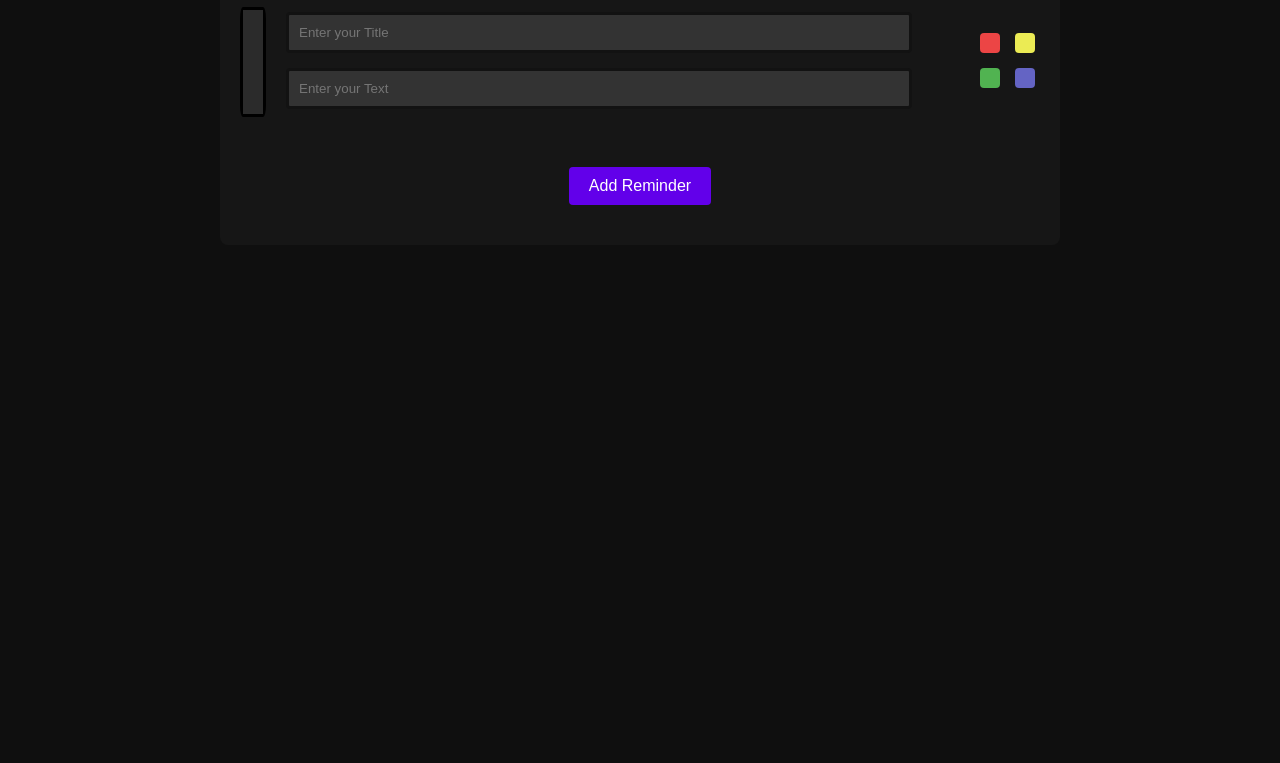
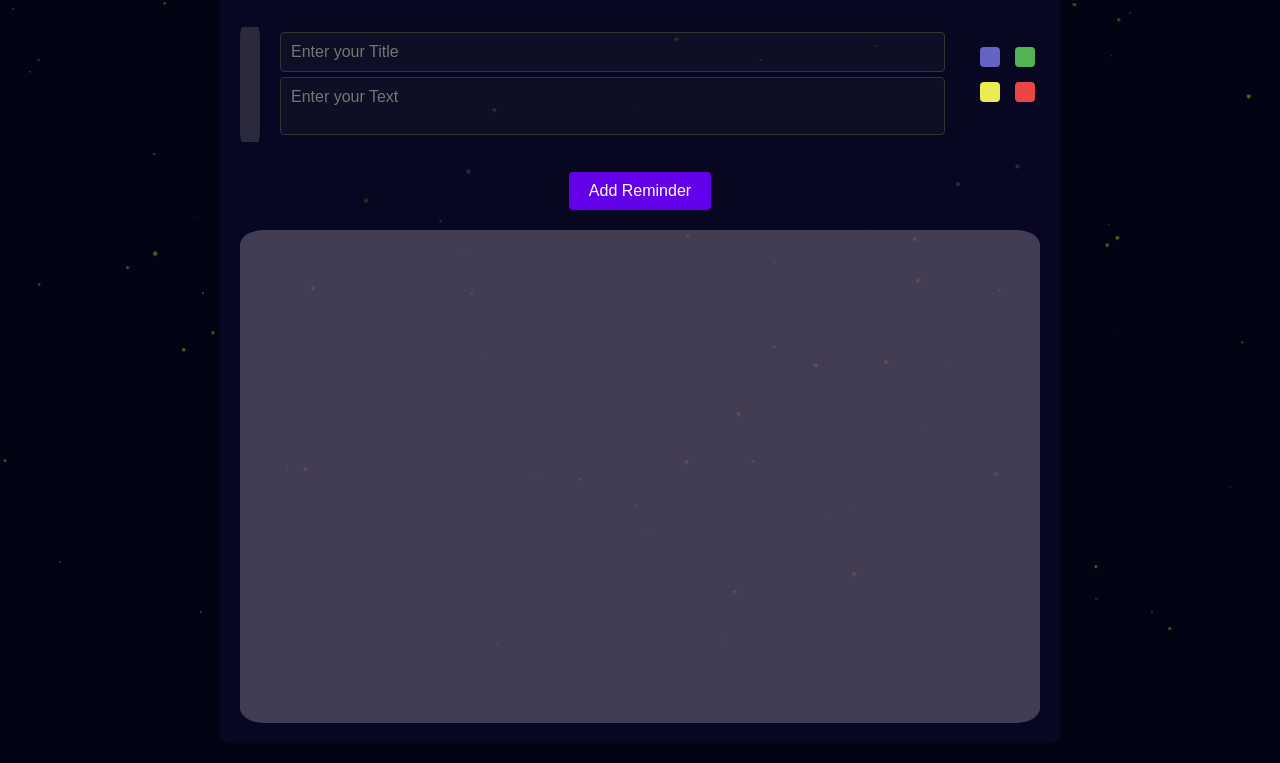
Before and after one commit to NopeGuy/rememberingsV2, a plain HTML site: page public/index.html in a window 1280 px wide. Shown: the part 151-914 px from the top of the page. Before the commit the page ends 800 px from the top, so only its background shows below. Drawn offline with nearby package versions, Linux system fonts and the light colour scheme; no server answers.

Commit message:
Pretty works now

```diff
--- a/public/app.js
+++ b/public/app.js
@@ -1,8 +1,7 @@
 import { initializeApp } from "https://www.gstatic.com/firebasejs/9.6.1/firebase-app.js";
-import { getFirestore, collection, doc, addDoc, deleteDoc, getDocs } from "https://www.gstatic.com/firebasejs/9.6.1/firebase-firestore.js";
+import { getFirestore, collection, doc, addDoc, deleteDoc, getDocs, query, where } from "https://www.gstatic.com/firebasejs/9.6.1/firebase-firestore.js";
 
 const firebaseConfig = {
-
 };
 
 // Initialize Firebase
@@ -24,11 +23,7 @@ let selectedTag = ''; // Default to empty, meaning "no tag"
 
 // Function to update tag display
 const updateTagDisplay = (tag) => {
-    if (tag === '') {
-        tagDisplay.className = 'selected-tag no-tag'; // Show "no tag" style
-    } else {
-        tagDisplay.className = `selected-tag ${tag}`; // Apply selected tag color
-    }
+    tagDisplay.className = tag === '' ? 'selected-tag no-tag' : `selected-tag ${tag}`;
 };
 
 // Set up event listeners for tag buttons
@@ -36,7 +31,7 @@ tagButtons.forEach(button => {
     button.addEventListener('click', () => {
         const clickedTag = button.getAttribute('data-tag');
 
-        // If the same tag is clicked again, reset to no tag
+        // Toggle tag selection
         if (selectedTag === clickedTag) {
             selectedTag = ''; // Reset to no tag
             tagButtons.forEach(btn => btn.classList.remove('selected')); // Remove selection from all buttons
@@ -49,8 +44,8 @@ tagButtons.forEach(button => {
         // Update the tag display based on the selected tag
         updateTagDisplay(selectedTag);
 
-        // Enable or disable the "Add Reminder" button
-        document.querySelector("#add-reminder");
+        // Fetch and display the filtered data
+        fetchAndDisplayData();
     });
 });
 
@@ -75,7 +70,7 @@ const showData = (thelist) => {
             <div class="card" data-id="${doc.id}">
                 <div class="card-body ${borderClass}">
                     <h5 class="card-title">${doc.title}</h5>
-                    <h6 class="card-date">${formattedDate}</h6>
+                    <h class="card-date">${formattedDate}</h>
                     <p class="card-text">${doc.description}</p>
                     <button class="btn btn-danger delete" data-id="${doc.id}">Delete</button>
                 </div>
@@ -96,7 +91,14 @@ const showData = (thelist) => {
 
 // Get Collection Data, sort by date, and show it
 const fetchAndDisplayData = () => {
-    getDocs(colRef)
+    let q = query(colRef);
+
+    // Apply the tag filter if a tag is selected
+    if (selectedTag !== '') {
+        q = query(q, where("tag", "==", selectedTag));
+    }
+
+    getDocs(q)
         .then((snapshot) => {
             let thelist = [];
             snapshot.docs.forEach((doc) => {
@@ -122,22 +124,26 @@ form.addEventListener("submit", (e) => {
     e.preventDefault();
 
     // Get input values
-    const title = inputTitle.value;
-    const description = inputDescription.value;
+    const title = inputTitle.value.trim();
+    const description = inputDescription.value.trim();
     const currentDate = new Date();
     const date = currentDate.toISOString(); // Use ISO 8601 format
+
+    // Check if title and description are not empty
+    if (title === '' || description === '') {
+        alert("Title and Description cannot be empty.");
+        return;
+    }
 
     // Add document to Firestore collection
     addDoc(colRef, { tag: selectedTag, title, description, date })
         .then(() => {
             console.log("Document added successfully");
             // Clear input fields
-            inputTitle.value = "";
-            inputDescription.value = "";
+            form.reset();
             selectedTag = ''; // Reset selected tag
             tagButtons.forEach(btn => btn.classList.remove('selected')); // Clear button selection
             updateTagDisplay(''); // Reset tag display
-            document.querySelector("#add-reminder")
             fetchAndDisplayData(); // Fetch and display data after adding
         })
         .catch((err) => {
@@ -157,5 +163,19 @@ const deleteDocument = async (id) => {
     }
 };
 
+// Function to auto-resize textareas
+const autoResize = (textarea) => {
+    textarea.style.height = 'auto'; // Reset the height to auto
+    textarea.style.height = textarea.scrollHeight + 'px'; // Set height to scrollHeight
+};
+
+// Attach input event listeners to the textarea to auto-resize
+const descriptionTextarea = document.getElementById('description');
+descriptionTextarea.addEventListener('input', () => autoResize(descriptionTextarea));
+
 // Fetch and display data on page load
 fetchAndDisplayData();
+
+particlesJS.load('particles-js', 'particles.json', function () {
+    console.log('callback - particles.js config loaded');
+});
--- a/public/index.html
+++ b/public/index.html
@@ -7,75 +7,50 @@
     <title>Reminder App</title>
     <link rel="stylesheet" href="style.css">
     <style>
-        .tag-button {
-            padding: 10px;
-            margin: 5px;
-            border: none;
-            cursor: pointer;
+        /* Full-screen container for particles */
+        #particles-js {
+            position: absolute;
+            top: 0;
+            left: 0;
+            width: 100%;
+            height: 100%;
+            z-index: 0;
+            /* Ensure it's behind other content */
+            overflow: hidden;
+            /* Prevent scroll bars */
         }
 
-        .tag-red {
-            background-color: rgb(236, 69, 69);
-        }
-
-        .tag-yellow {
-            background-color: rgb(235, 235, 84);
-        }
-
-        .tag-green {
-            background-color: rgb(81, 179, 81);
-        }
-
-        .tag-blue {
-            background-color: rgb(100, 100, 196);
-        }
-
-
-
-        .selected-tag {
-            width: 50px;
-            height: 50px;
-            border: 3px solid #000000;
-            margin-bottom: 10px;
-            background-color: rgb(43, 43, 43);
-        }
-
-        .selected-tag.red {
-            background-color: rgb(236, 69, 69);
-        }
-
-        .selected-tag.blue {
-            background-color: rgb(100, 100, 196);
-        }
-
-        .selected-tag.green {
-            background-color: rgb(81, 179, 81);
-        }
-
-        .selected-tag.yellow {
-            background-color: rgb(235, 235, 84);
+        /* Container styles */
+        .container {
+            position: relative;
+            z-index: 1;
+            /* Ensure it's above the particles */
         }
     </style>
 </head>
 
 <body>
+    <div id="particles-js"></div> <!-- Particles container -->
+
     <div class="container">
         <div class="title">
-           <h1>Os Relembranços</h1>
+            <h1>Os relembranços</h1>
         </div>
         <!-- Form to add reminders -->
         <form id="addForm">
             <div class="form-group">
                 <div id="tagDisplay" class="selected-tag no-tag"></div>
                 <div id="inputContainer">
-                    <input type="title" id="title" placeholder="Enter your Title" required>
-                    <input type="text" id="description" placeholder="Enter your Text" required>
+                    <!-- Title input as single-line input -->
+                    <input type="text" id="title" placeholder="Enter your Title" required>
+                    <!-- Description as a multi-line textarea -->
+                    <textarea id="description" placeholder="Enter your Text" required></textarea>
                 </div>
                 <div id="tagContainer">
+                    <button type="button" class="tag-button tag-blue" data-tag="blue"></button>
+                    <button type="button" class="tag-button tag-green" data-tag="green"></button>
+                    <button type="button" class="tag-button tag-yellow" data-tag="yellow"></button>
                     <button type="button" class="tag-button tag-red" data-tag="red"></button>
-                    <button type="button" class="tag-button tag-yellow" data-tag="yellow"></button>
-                    <button type="button" class="tag-button tag-green" data-tag="green"></button>
-                    <button type="button" class="tag-button tag-blue" data-tag="blue"></button>
                 </div>
             </div>
             <button type="submit" id="add-reminder">Add Reminder</button>
@@ -88,28 +63,10 @@
     <script type="module" src="https://www.gstatic.com/firebasejs/9.6.1/firebase-app.js"></script>
     <script type="module" src="https://www.gstatic.com/firebasejs/9.6.1/firebase-firestore.js"></script>
 
+    <!-- Particles.js script -->
+    <script src="https://cdn.jsdelivr.net/particles.js/2.0.0/particles.min.js"></script>
     <!-- Your app script -->
-    <script type="module" src="app.js"></script><script>
-        // Get all tag buttons
-        const tagButtons = document.querySelectorAll('.tag-button');
-        const tagDisplay = document.getElementById('tagDisplay');
-
-        // Add click event listeners to each tag button
-        tagButtons.forEach(button => {
-            button.addEventListener('click', function () {
-                // Remove the 'selected' class from any previously selected tag button
-                tagButtons.forEach(btn => btn.classList.remove('selected'));
-
-                // Add the 'selected' class to the clicked button
-                this.classList.add('selected');
-
-                // Change the tag display color based on selected tag
-                const selectedTag = this.dataset.tag;
-                tagDisplay.className = `selected-tag ${selectedTag}`; // Update the tag display with the selected color
-            });
-        });
-    </script>
-
+    <script type="module" src="app.js"></script>
 </body>
 
 </html>
--- /dev/null
+++ b/public/particles.json
@@ -0,0 +1,117 @@
+{
+    "particles": {
+        "number": {
+            "value": 80,
+            "density": {
+                "enable": true,
+                "value_area": 800
+            }
+        },
+        "color": {
+            "value": "#18ff10"
+        },
+        "shape": {
+            "type": "image",
+            "image": {
+                "src": "firefly.png",
+                "width": 100,
+                "height": 100
+            },
+            "stroke": {
+                "width": 0,
+                "color": "#000000"
+            },
+            "polygon": {
+                "nb_sides": 5
+            }
+        },
+        "opacity": {
+            "value": 0.5,
+            "random": false,
+            "anim": {
+                "enable": false,
+                "speed": 1,
+                "opacity_min": 0.1,
+                "sync": false
+            }
+        },
+        "size": {
+            "value": 3,
+            "random": true,
+            "anim": {
+                "enable": true,
+                "speed": 5,
+                "size_min": 0.1,
+                "sync": false
+            }
+        },
+        "line_linked": {
+            "enable": false,
+            "distance": 150,
+            "color": "#ffffff",
+            "opacity": 0.4,
+            "width": 1
+        },
+        "move": {
+            "enable": true,
+            "speed": 1,
+            "direction": "none",
+            "random": false,
+            "straight": false,
+            "out_mode": "out",
+            "bounce": false,
+            "attract": {
+                "enable": false,
+                "rotateX": 600,
+                "rotateY": 1200
+            }
+        }
+    },
+    "interactivity": {
+        "detect_on": "canvas",
+        "events": {
+            "onhover": {
+                "enable": true,
+                "mode": "repulse"
+            },
+            "onclick": {
+                "enable": true,
+                "mode": "push"
+            },
+            "resize": true
+        },
+        "modes": {
+            "grab": {
+                "distance": 400,
+                "line_linked": {
+                    "opacity": 1
+                }
+            },
+            "bubble": {
+                "distance": 400,
+                "size": 40,
+                "duration": 2,
+                "opacity": 8,
+                "speed": 3
+            },
+            "repulse": {
+                "distance": 200
+            },
+            "push": {
+                "particles_nb": 4
+            },
+            "remove": {
+                "particles_nb": 2
+            }
+        }
+    },
+    "retina_detect": true,
+    "config_demo": {
+        "hide_card": false,
+        "background_color": "#b61924",
+        "background_image": "",
+        "background_position": "50% 50%",
+        "background_repeat": "no-repeat",
+        "background_size": "cover"
+    }
+}
--- a/public/style.css
+++ b/public/style.css
@@ -1,6 +1,6 @@
 /* General Styles */
 body {
-    background-color: #0f0f0f;
+    background-color: #010513;
     color: #e0e0e0;
     font-family: Arial, sans-serif;
     margin: 0;
@@ -8,11 +8,11 @@ body {
 }
 
 .title {
-    border:rgb(255, 255, 255) 2px solid;
+    border:rgba(255, 255, 255, 0.219) 2px solid;
     border-radius: 5px;
     padding: 10px;
     margin: 10px;
-    background-color: #353535;
+    background-color: #b8b8b825;
     text-align: center;
     /* change font style */
     font-family: 'Courier New', Courier, monospace;
@@ -27,7 +27,7 @@ body {
     max-width: 800px;
     margin: 20px auto;
     padding: 20px;
-    background-color: #161616;
+    background-color: #0d0a2e8a;
     border-radius: 8px;
 }
 
@@ -45,26 +45,104 @@ form {
 
 input[type="text"] {
     width: 100%;
-    max-width: 400px;
+    max-width: 1000px;
     padding: 10px;
     margin: 5px 0;
     border: 1px solid #333;
     border-radius: 4px;
-    background-color: #333;
+    background-color: #3333332a;
     color: #e0e0e0;
 }
 
-input[type="title"] {
+input[type="text"]:focus {
+    outline: none;
+    border-color: #ffffff;
+}
+
+textarea {
+    color: white;
+    background-color: #3333332a;
     width: 100%;
-    max-width: 400px;
-    height: 20%;
-    max-height: 200px;
     padding: 10px;
-    margin: 5px 0;
+    font-size: 16px;
+    border-radius: 4px;
+    box-sizing: border-box;
     border: 1px solid #333;
+    resize: vertical;
+    min-height: 40px;
+    font-family: Arial, sans-serif;resize: none;
+    overflow: hidden;
+}
+
+textarea:focus {
+    outline: none;
+    border-color: #ffffff;
+}
+
+.tag-button {
+    padding: 10px;
+    margin: 5px;
+    border: none;
+    cursor: pointer;
+}
+
+.tag-red {
+    background-color: rgb(236, 69, 69);
+}
+
+.tag-yellow {
+    background-color: rgb(235, 235, 84);
+}
+
+.tag-green {
+    background-color: rgb(81, 179, 81);
+}
+
+.tag-blue {
+    background-color: rgb(100, 100, 196);
+}
+
+.selected-tag {
+    width: 50px;
+    height: 50px;
+    margin-bottom: 10px;
+    background-color: rgb(43, 43, 43);
+}
+
+.selected-tag.red {
+    background-color: rgb(236, 69, 69);
+}
+
+.selected-tag.blue {
+    background-color: rgb(100, 100, 196);
+}
+
+.selected-tag.green {
+    background-color: rgb(81, 179, 81);
+}
+
+.selected-tag.yellow {
+    background-color: rgb(235, 235, 84);
+}
+
+.selected-tag.no-tag {
+    background-color: rgb(43, 43, 43);
+    /* default no-tag background */
+}
+
+input {
+    width: 100%;
+    padding: 10px;
+    font-size: 16px;
+    border: 1px solid #ccc;
     border-radius: 4px;
-    background-color: #333;
-    color: #e0e0e0;
+    box-sizing: border-box;
+    height: 40px;
+}
+
+input:focus {
+    outline: none;
+    border-color: #ffffff;
 }
 
 button {
@@ -119,41 +197,62 @@ button:disabled {
 }
 
 /* Add white border for selected tags */
-.selected {
-    border: 3px solid #ffffff;
-}
 
 /* Default tag when no tag is selected */
 .selected-tag.no-tag {
-    background-color: rgb(43, 43, 43);
+    background-color: rgba(54, 52, 68, 0.788);
     /* Neutral background */
-    border: 2px solid rgb(0, 0, 0);
     /* Dashed border to indicate no tag selected */
 }
 
 /* Tag Display Styles */
 #tagDisplay {
-    padding-top: 74px;
+    padding-top: 85px;
     width: 20px;
     height: 30px;
     border-radius: 11%;
     margin-bottom: 20px;
-    border: 3px solid rgb(0, 0, 0);
 }
 
 /* List Container Styles */
 #listContainer {
+    display: sticky;
     margin-top: 20px;
+    background-color: #8c819171;
+    padding: 8px;
+    border-radius: 3%;
+    height: 477px;
+    /* Set a fixed height */
+    overflow-y: scroll;
+    /* Enable vertical scrolling */
+}
+
+/* Hide scrollbar for WebKit browsers */
+#listContainer::-webkit-scrollbar {
+    display: none;
+    /* Hides the scrollbar */
+}
+
+/* Hide scrollbar for Firefox */
+#listContainer {
+    scrollbar-width: none;
+    /* Hides the scrollbar */
+}
+
+/* Hide scrollbar for IE and old Edge */
+#listContainer {
+    -ms-overflow-style: none;
+    /* Hides the scrollbar */
 }
 
 /* Card Styles */
 .card {
-    background-color: #2c2c2c;
+    background-color: #0f0d18bd;
     border-radius: 8px;
     margin: 10px 0;
     padding: 15px;
     color: #e0e0e0;
-    border-left: 5px solid #ccc;
+    /* border-left: 5px solid #dbdbdb; */
     word-wrap: break-word;
     /* Ensure long words break and wrap */
     overflow-wrap: break-word;
@@ -182,7 +281,7 @@ button:disabled {
 }
 
 .btn-danger {
-    background-color: #d32f2f;
+    background-color: #8b04049a;
     border: none;
     padding: 5px 10px;
     color: #fff;
@@ -191,17 +290,18 @@ button:disabled {
 }
 
 .btn-danger:hover {
-    background-color: #b71c1c;
+    background-color: #8a0f0f;
 }
 
 /* Form Group Styles */
 .form-group {
+    padding-top: 20px;
     display: flex;
     align-items: flex-start;
     /* Align items to the start of the flex container */
     gap: 20px;
     /* Space between inputs and buttons */
-    margin-bottom: 20px;
+    margin-bottom: px;
     width: 100%;
     /* Space below the form group */
 }
@@ -213,28 +313,8 @@ button:disabled {
 
 #tagContainer {
     padding-left: 10px;
-    padding-top: 21px;
+    padding-top: 15px;
     display: grid;
     grid-template-columns: repeat(2, 1fr);
     grid-gap: 5px;
 }
-
-input[type="title"] {
-    width: 100%;
-    /* Full width of the parent container */
-    max-width: 600px;
-    /* Adjust to fit within the form group */
-    margin-bottom: 10px;
-    /* Space between input fields */
-    border: #121212 3px solid;
-}
-
-input[type="text"] {
-    width: 100%;
-    /* Full width of the parent container */
-    max-width: 600px;
-    /* Adjust to fit within the form group */
-    margin-bottom: 10px;
-    /* Space between input fields */
-    border: #121212 3px solid;
-}
```
Also changed, not shown: public/particles.js (added, +106 -0 lines), public/firefly.png (added).
